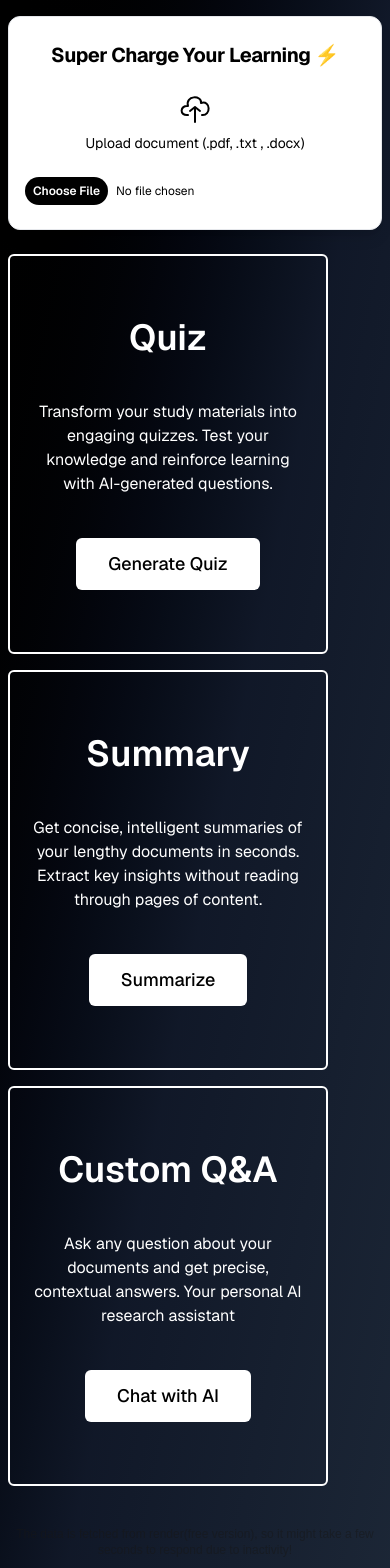
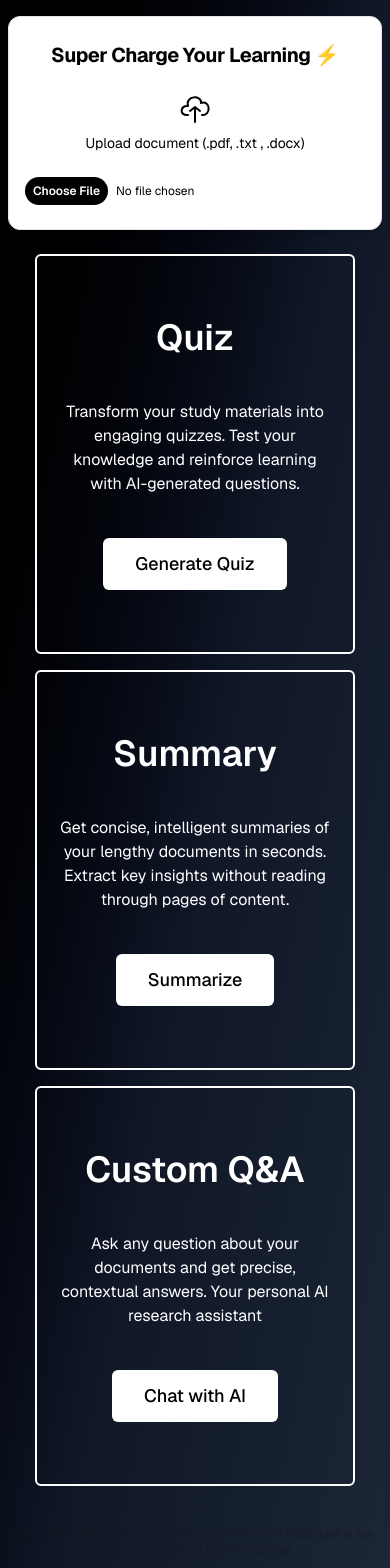
Before and after one commit to Dakshjain1604/DocuMind-Ai, a Next.js app in the folder frontend/: page /Dashboard in a window 390 px wide. Shown: the top 1568 px of the page. Built offline with nearby package versions, Linux system fonts and the light colour scheme; no server answers; the database is empty.

Commit message:
changes for mobile layout

```diff
--- a/frontend/app/Dashboard/page.tsx
+++ b/frontend/app/Dashboard/page.tsx
@@ -193,8 +193,8 @@ export default function Dashboard() {
                 </div>
 
                 {/* Feature Cards Section */}
-                <div className="flex flex-col sm:flex-row items-center justify-center gap-4 sm:gap-6 lg:gap-8 mb-6 sm:mb-8 w-full max-w-6xl mx-auto">
-                    <div className="w-full sm:w-1/3 max-w-sm">
+                <div className="flex flex-col sm:flex-row items-center justify-center gap-4 sm:gap-6 lg:gap-8 mb-6 sm:mb-8 w-full max-w-4xl mx-auto">
+                    <div className="w-full sm:w-1/3 max-w-xs">
                         <Homecard
                             heading="Quiz"
                             mainText="Transform your study materials into engaging quizzes. Test your knowledge and reinforce learning with AI-generated questions."
@@ -202,7 +202,7 @@ export default function Dashboard() {
                             onClick={() => handleApi("/getQuiz")}
                         />
                     </div>
-                    <div className="w-full sm:w-1/3 max-w-sm">
+                    <div className="w-full sm:w-1/3 max-w-xs">
                         <Homecard
                             heading="Summary"
                             mainText="Get concise, intelligent summaries of your lengthy documents in seconds. Extract key insights without reading through pages of content."
@@ -210,7 +210,7 @@ export default function Dashboard() {
                             onClick={() => handleApi("/getSummary")}
                         />
                     </div>
-                    <div className="w-full sm:w-1/3 max-w-sm">
+                    <div className="w-full sm:w-1/3 max-w-xs">
                         <Homecard
                             heading="Custom Q&A"
                             mainText="Ask any question about your documents and get precise, contextual answers. Your personal AI research assistant"
```
